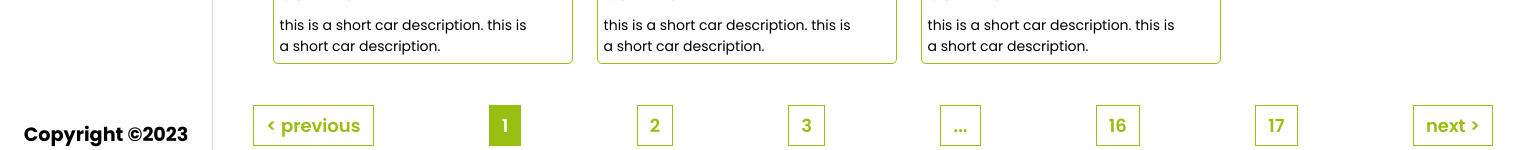
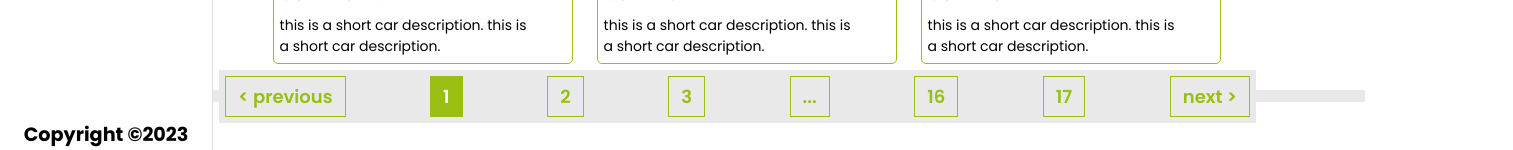
Before and after one commit to wassimchakib/Car-Rental-Front-End, a React (Create React App) app: page /cars in a window 1280 px wide. Shown: the part 634-784 px from the top of the page, 1513 px wide, since content can reach past the window. Built offline with nearby package versions, Linux system fonts and the light colour scheme; a web font is replaced by a local one.

Commit message:
update pagination styles

```diff
--- a/src/components/cars-components/CarsList.css
+++ b/src/components/cars-components/CarsList.css
@@ -1,12 +1,14 @@
 .pagination {
   position: absolute;
-  bottom: 0;
+  bottom: -10;
   display: flex;
   flex-direction: row;
   justify-content: space-between;
-  padding: 20px;
+  align-items: center;
+  padding: 6px;
   box-sizing: border-box;
-  width: 100%;
+  background-color: rgb(233, 233, 233);
+  width: 90%;
 }
 
 .page-item {
```
